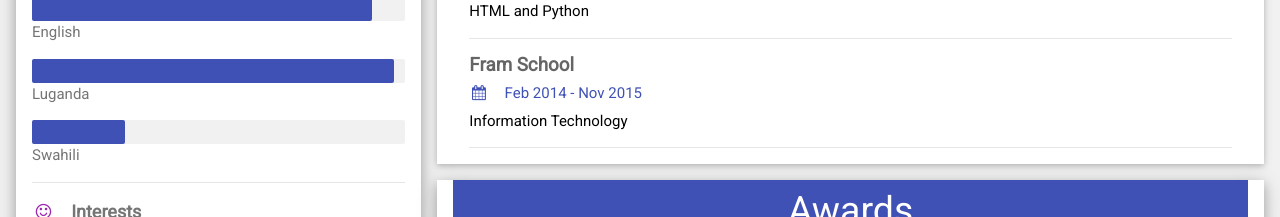
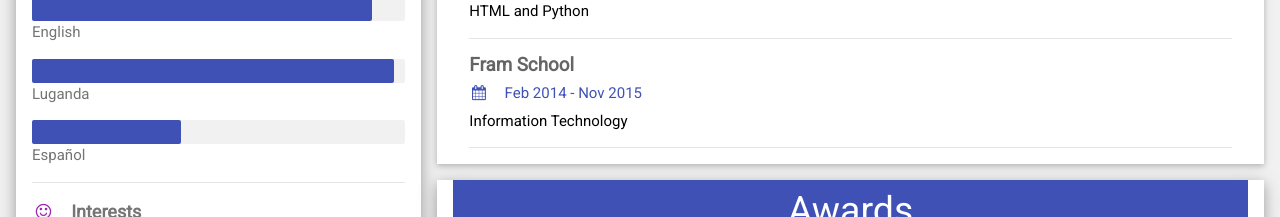
Before and after one commit to KamyaPhilm/kamyaphilm, a plain HTML site: page index.html in a window 1280 px wide. Shown: the part 1000-1217 px from the top of the page. Drawn offline with nearby package versions, Linux system fonts and the light colour scheme.

Commit message:
Progress

```diff
--- a/index.html
+++ b/index.html
@@ -117,9 +117,9 @@
           <p>Luganda</p>
 
           <div class="w3-light-grey w3-round-small">
-            <div class="w3-round-small w3-indigo" style="height:24px;width:25%"></div>
+            <div class="w3-round-small w3-indigo" style="height:24px;width:40%"></div>
           </div>
-          <p>Swahili</p>
+          <p>Español</p>
           <hr>
 
           <p class="w3-large"><b><i class="fa fa-smile-o fa-fw w3-margin-right w3-text-purple"></i>Interests</b></p>
@@ -143,7 +143,7 @@
           <h5 class="w3-opacity"><b>Frontend Developer | Freelancer</b></h5>
           <h6 class="w3-text-indigo"><i class="fa fa-calendar fa-fw w3-margin-right"></i>Mar 17, 2019 - <span class="w3-tag w3-indigo w3-round">Current</span></h6>
           <p>Do you need website for your businesses like, restaurants, portfolios, or professional profiles?
-          <br>According to the current generation and the trending of technology, the majority of Earth switched to digital so don't be backwards also do more with your businesses when they have websites, let people know where you're, what you do e.t.c. This helps you more whereby it is easy to get more clients since many people using Internet now, you can also advertise and many more.</p>
+          <br>According to the current generation and the trending of technology, the majority of Earth switched to digital so don't be backwards also do more with your businesses when they have websites, let people know where you're, what you do e.t.c. This helps you more whereby it is easy to get more clients since many people use Internet now, you can also advertise and many more.</p>
           <hr>
         </div>
         <div class="w3-container">
```
